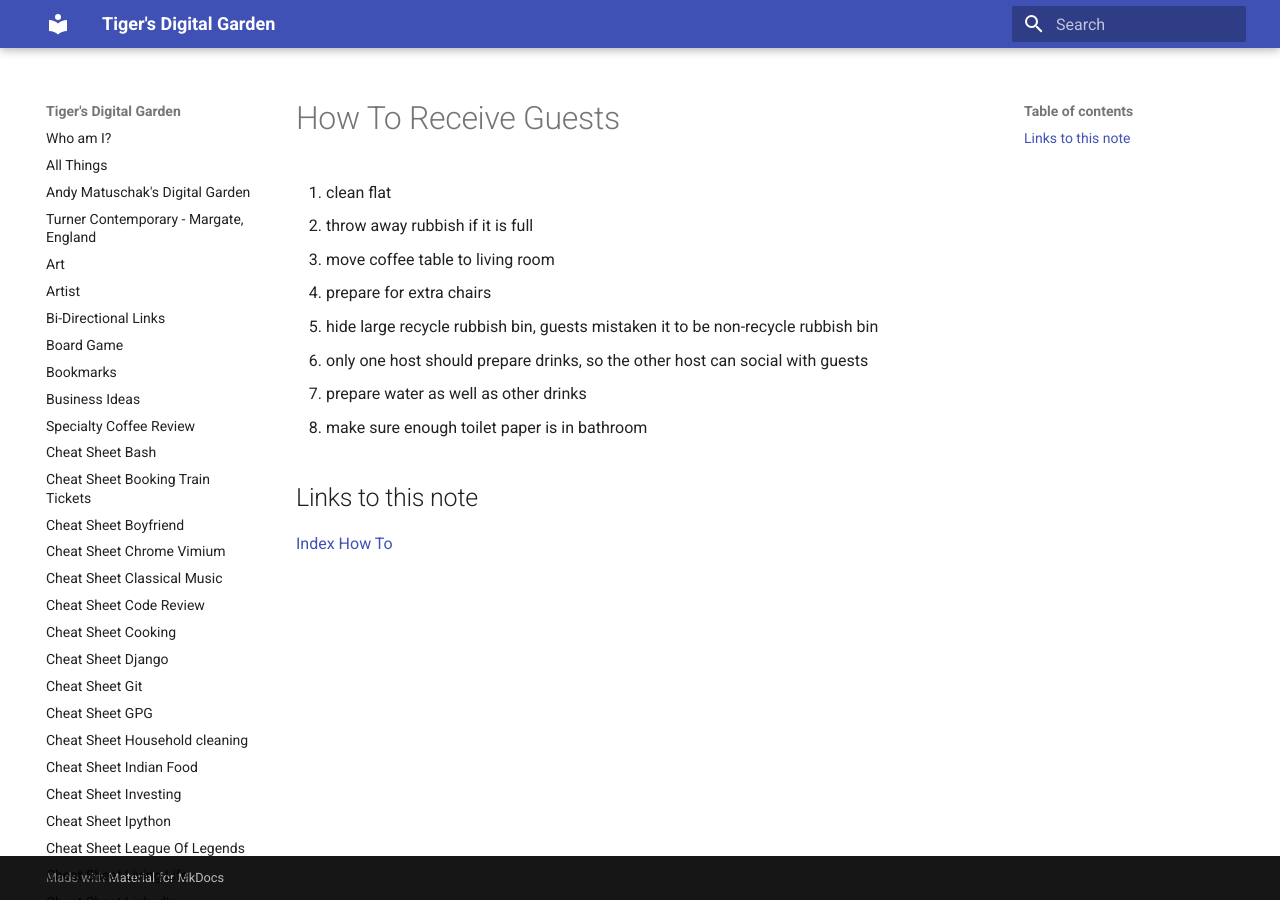
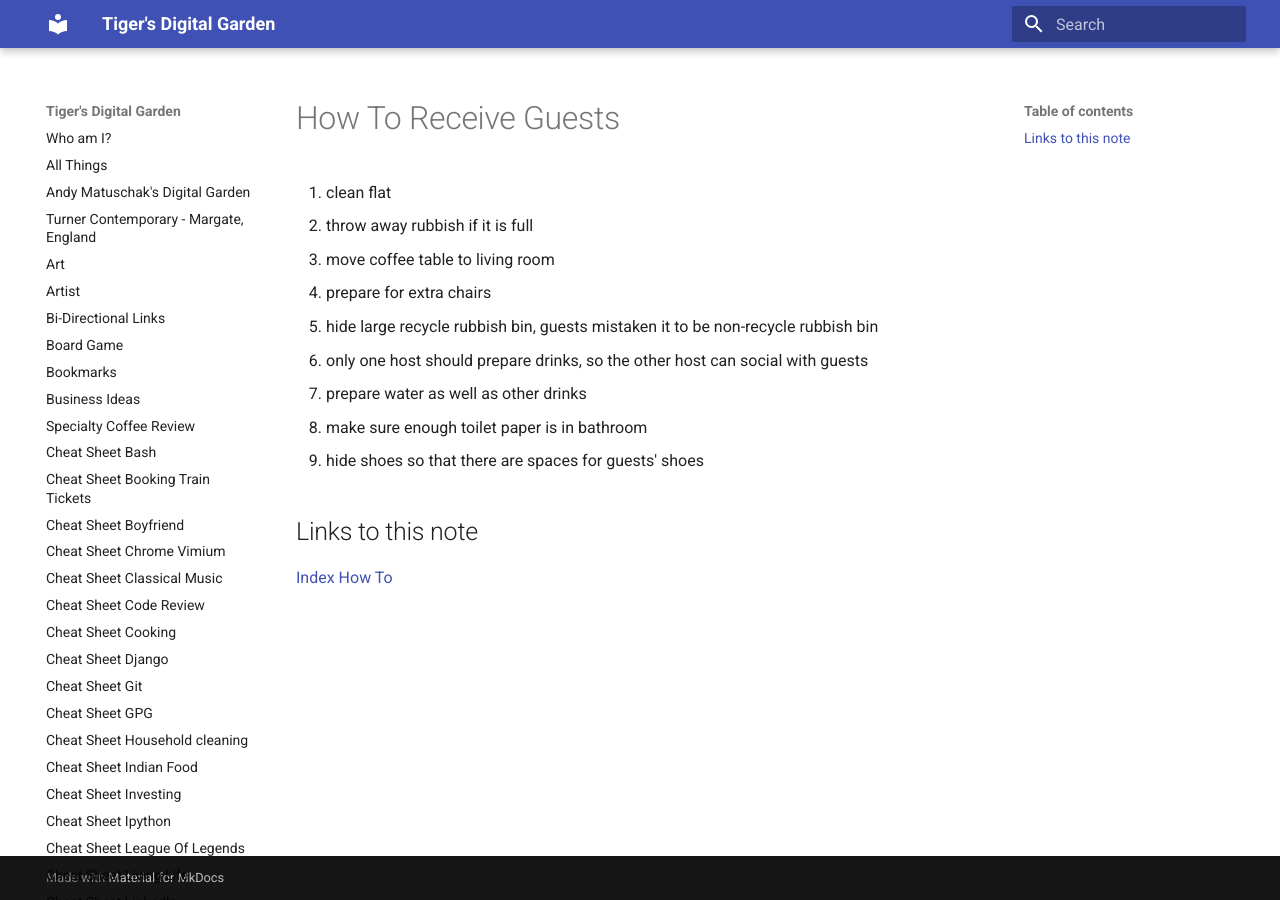
Before and after one commit to ynotstartups/notes, an MkDocs documentation site: the page built from notes/how-to-receive-guests.md, in a window 1280 px wide. Built offline with MkDocs 1.6.1 and Material for MkDocs 9.7.7, drawn with Linux system fonts in a browser that asks for light colours.

Commit message:
hide shoes

```diff
--- a/notes/how-to-receive-guests.md
+++ b/notes/how-to-receive-guests.md
@@ -8,6 +8,7 @@
 1. only one host should prepare drinks, so the other host can social with guests
 1. prepare water as well as other drinks
 1. make sure enough toilet paper is in bathroom
+1. hide shoes so that there are spaces for guests' shoes
 
 ## Links to this note
 
```
